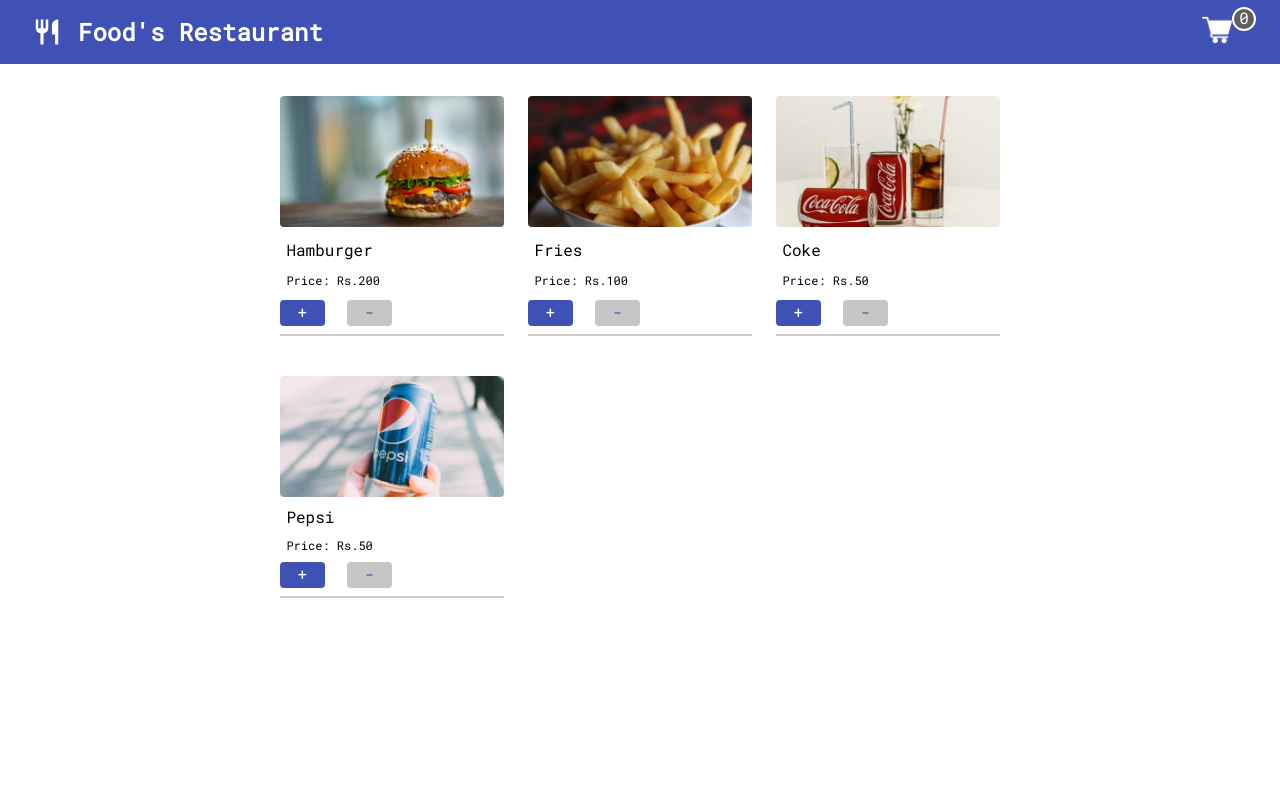
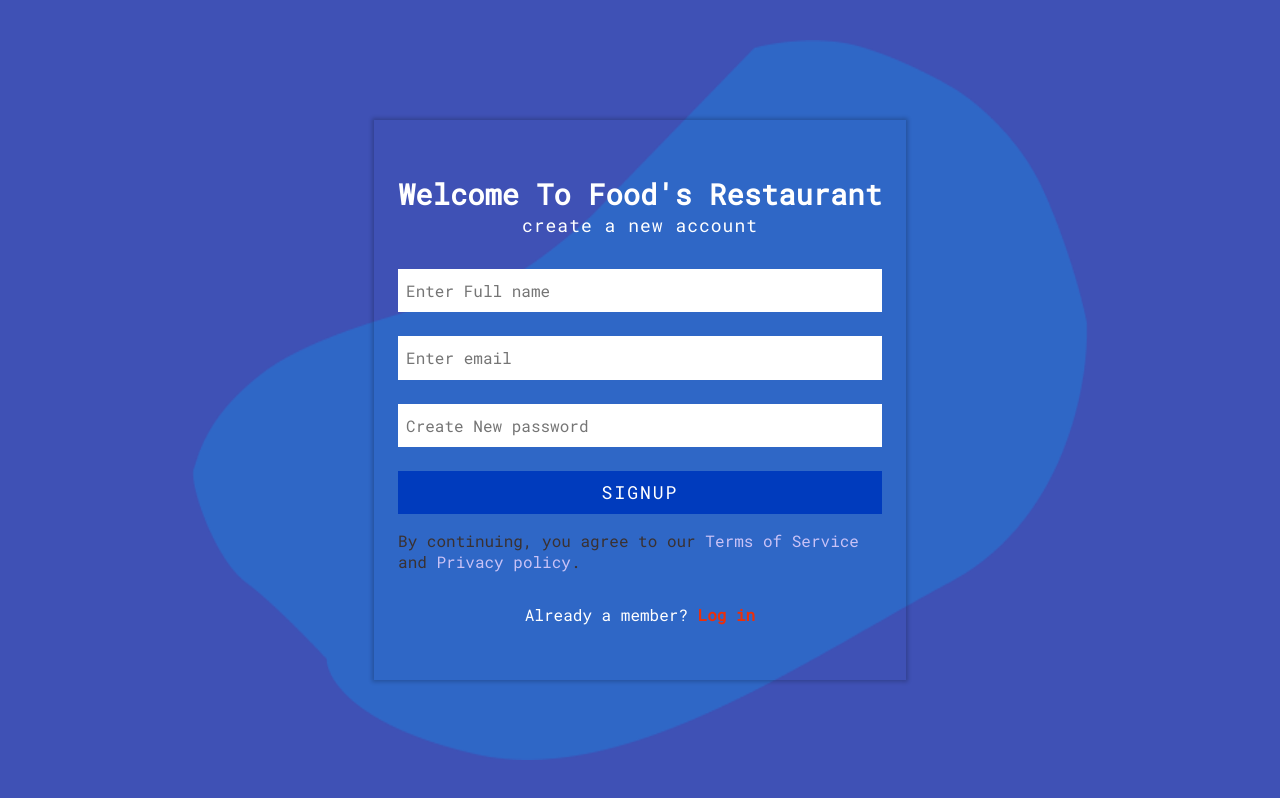
Before and after one commit to saquibhayat26/Food-Restaurant, a React (Create React App) app: page /signup in a window 1280 px wide. Built offline with nearby package versions, Linux system fonts and the light colour scheme.

Commit message:
react router added

```diff
--- a/package.json
+++ b/package.json
@@ -8,6 +8,7 @@
     "@testing-library/user-event": "^13.5.0",
     "react": "^18.2.0",
     "react-dom": "^18.2.0",
+    "react-router-dom": "^6.4.3",
     "react-scripts": "5.0.1",
     "web-vitals": "^2.1.4"
   },
--- a/src/App.js
+++ b/src/App.js
@@ -1,10 +1,32 @@
 import "./App.css";
 import Home from "./Pages/Home/Home";
+
+import { BrowserRouter as Router, Routes, Route } from "react-router-dom";
+import Navbar from "./Components/Navbar/Navbar";
+import Items from "./Components/Items/Items";
+import Login from "./Pages/Login/Login";
+import Signup from "./Pages/Signup/Signup";
 
 function App() {
   return (
     <div className="App">
-      <Home />
+      <Router>
+        <Routes>
+          <Route exact path="/" element={<Home />} />
+          <Route
+            exact
+            path="/product"
+            element={
+              <>
+                <Navbar />
+                <Items />
+              </>
+            }
+          />
+          <Route exact path="/login" element={<Login />} />
+          <Route exact path="/signup" element={<Signup />} />
+        </Routes>
+      </Router>
     </div>
   );
 }
--- a/src/Components/HomeMenu/Menu.jsx
+++ b/src/Components/HomeMenu/Menu.jsx
@@ -1,5 +1,7 @@
 import React from "react";
 import "./Menu.css";
+
+import { Link } from "react-router-dom";
 
 const Menu = () => {
   return (
@@ -9,7 +11,9 @@ const Menu = () => {
           Welcome to food's <br />
           kitchen
         </p>
-        <button>go to menu</button>
+        <Link to={"/product"} style={{ textDecoration: "none" }}>
+          <button>go to menu</button>
+        </Link>
       </div>
     </div>
   );
--- a/src/Components/Item/Item.jsx
+++ b/src/Components/Item/Item.jsx
@@ -5,7 +5,7 @@ import "./Item.css";
 const Item = ({ item }) => {
   return (
     <div className="item">
-      <img src={item.image} />
+      <img src={item.image} alt={item.name} />
       <p>{item.name}</p>
       <p>Price: Rs.{item.price}</p>
       <div className="item__btn">
--- a/src/Components/Items/Items.jsx
+++ b/src/Components/Items/Items.jsx
@@ -22,7 +22,6 @@ const Items = () => {
         return response.json();
       })
       .then(function (myJson) {
-        console.log(myJson);
         setLocaldata(myJson);
       });
   };
@@ -31,7 +30,6 @@ const Items = () => {
   return (
     <div className="items">
       <div className="items__wrapper">
-        {" "}
         {localData && localData.map((item) => <Item item={item} />)}
       </div>
     </div>
--- a/src/Components/Navbar/Navbar.css
+++ b/src/Components/Navbar/Navbar.css
@@ -29,7 +29,15 @@
 
 .navbar__right {
   position: relative;
+  display: flex;
+  align-items: center;
+  gap: 1rem;
   padding-right: 1rem;
+  cursor: pointer;
+}
+
+.login {
+  color: #fff;
   cursor: pointer;
 }
 
--- a/src/Components/Navbar/Navbar.jsx
+++ b/src/Components/Navbar/Navbar.jsx
@@ -1,5 +1,7 @@
 import React, { useState } from "react";
 import "./Navbar.css";
+
+import { Link } from "react-router-dom";
 
 import cart from "../../assets/shopping_cart.png";
 import Cart from "../Cart/Cart";
@@ -23,9 +25,16 @@ const Navbar = () => {
         >
           <path d="M22 18h-4V4h-4v14h-4V4H6v14c0 4.25 3.32 7.69 7.5 7.95V44h5V25.95c4.18-.26 7.5-3.7 7.5-7.95V4h-4v14zm10-6v16h5v16h5V4c-5.52 0-10 4.48-10 8z" />
         </svg>
-        <p>Food's Restaurant</p>
+        <Link to={"/"} style={{ textDecoration: "none", color: "inherit" }}>
+          <p>Food's Restaurant</p>
+        </Link>
       </div>
+
       <div className="navbar__right">
+        <Link to={"/login"} style={{ textDecoration: "none" }}>
+          <p className="login">LOGIN</p>
+        </Link>
+
         <img src={cart} alt="cart" onClick={handleOpen} />
         <span>0</span>
       </div>
--- a/src/Pages/Home/Home.jsx
+++ b/src/Pages/Home/Home.jsx
@@ -1,19 +1,13 @@
 import React from "react";
 import "./Home.css";
-import Signup from "../Signup/Signup";
-import Login from "../Login/Login";
 import Navbar from "../../Components/Navbar/Navbar";
 import Menu from "../../Components/HomeMenu/Menu";
-import Items from "../../Components/Items/Items";
 
 const Home = () => {
   return (
     <div>
-      {/* <Signup /> */}
-      {/* <Login /> */}
       <Navbar />
-      {/* <Menu /> */}
-      <Items />
+      <Menu />
     </div>
   );
 };
--- a/src/Pages/Login/Login.jsx
+++ b/src/Pages/Login/Login.jsx
@@ -1,5 +1,7 @@
 import React from "react";
 import "./Login.css";
+
+import { Link } from "react-router-dom";
 
 import vector1 from "./../../assets/Vector1.png";
 
@@ -13,7 +15,7 @@ const Login = () => {
           <p>Login to your account</p>
         </div>
         <div className="Login__center">
-          <form action="submit">
+          <form>
             <input type={"text"} placeholder="Enter email" />
 
             <input type={"password"} placeholder="Enter password" />
@@ -26,7 +28,13 @@ const Login = () => {
             <span
               style={{ cursor: "pointer", color: "#ed2f09", fontWeight: 600 }}
             >
-              SignUp
+              <Link
+                to={"/signup"}
+                style={{ textDecoration: "none", color: "inherit" }}
+              >
+                {" "}
+                SignUp
+              </Link>
             </span>
           </p>
         </div>
--- a/src/Pages/Signup/Signup.jsx
+++ b/src/Pages/Signup/Signup.jsx
@@ -1,19 +1,21 @@
 import React from "react";
 import "./Signup.css";
+
+import { Link } from "react-router-dom";
 
 import vector1 from "./../../assets/Vector1.png";
 
 const Signup = () => {
   return (
     <div className="signup">
-      <img src={vector1} />
+      <img src={vector1} alt="signup" />
       <div className="signup__wrapper" alt="vector1">
         <div className="signup__top">
           <h2>Welcome To Food's Restaurant</h2>
           <p>create a new account</p>
         </div>
         <div className="signup__center">
-          <form action="submit">
+          <form>
             <input type={"text"} placeholder="Enter Full name" />
             <input type={"email"} placeholder="Enter email" />
             <input type={"password"} placeholder="Create New password" />
@@ -39,7 +41,13 @@ const Signup = () => {
             <span
               style={{ cursor: "pointer", color: "#ed2f09", fontWeight: 600 }}
             >
-              Log in
+              <Link
+                to={"/login"}
+                style={{ textDecoration: "none", color: "inherit" }}
+              >
+                {" "}
+                Log in
+              </Link>
             </span>
           </p>
         </div>
```
Also changed, not shown: 1 other file (tests, documents, lock files or other folders).
